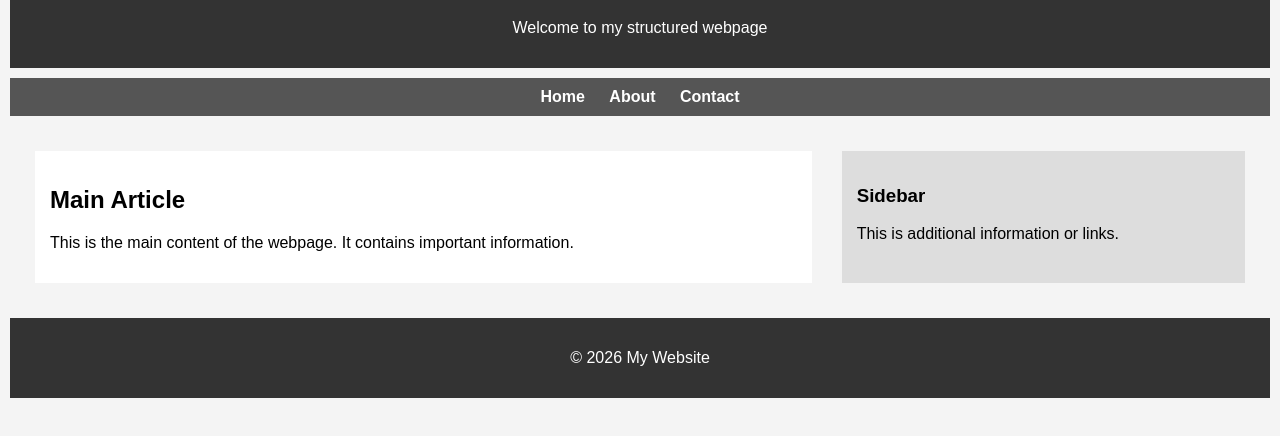
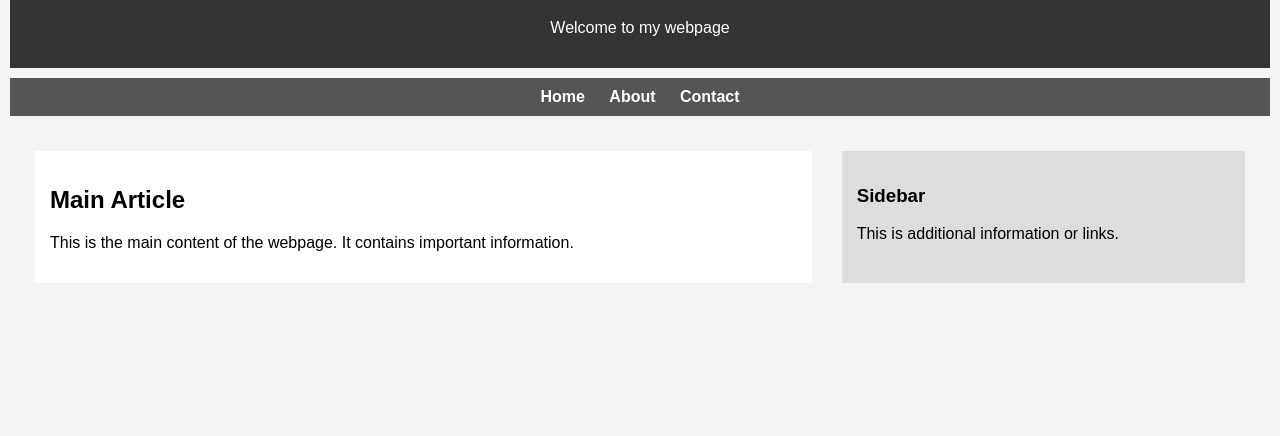
Before and after one commit to csumacot02-svg/html-laboratory, a plain HTML site: page index.html in a window 1280 px wide. Shown: the part 86-522 px from the top of the page. Drawn offline with Linux system fonts and the light colour scheme.

Commit message:
Update index.html

```diff
--- a/index.html
+++ b/index.html
@@ -3,7 +3,7 @@
 <head>
     <meta charset="UTF-8">
     <meta name="viewport" content="width=device-width, initial-scale=1.0">
-    <title>Structured Webpage</title>
+    <title>Webpage</title>
 
     <style>
         body {
@@ -64,7 +64,7 @@
 
     <header id="main-header">
         <h1>My Website</h1>
-        <p>Welcome to my structured webpage</p>
+        <p>Welcome to my webpage</p>
     </header>
 
     <nav class="nav-links">
@@ -88,10 +88,5 @@
 
     </section>
 
-
-    <footer id="main-footer">
-        <p>&copy; 2026 My Website</p>
-    </footer>
-
 </body>
 </html>
```
